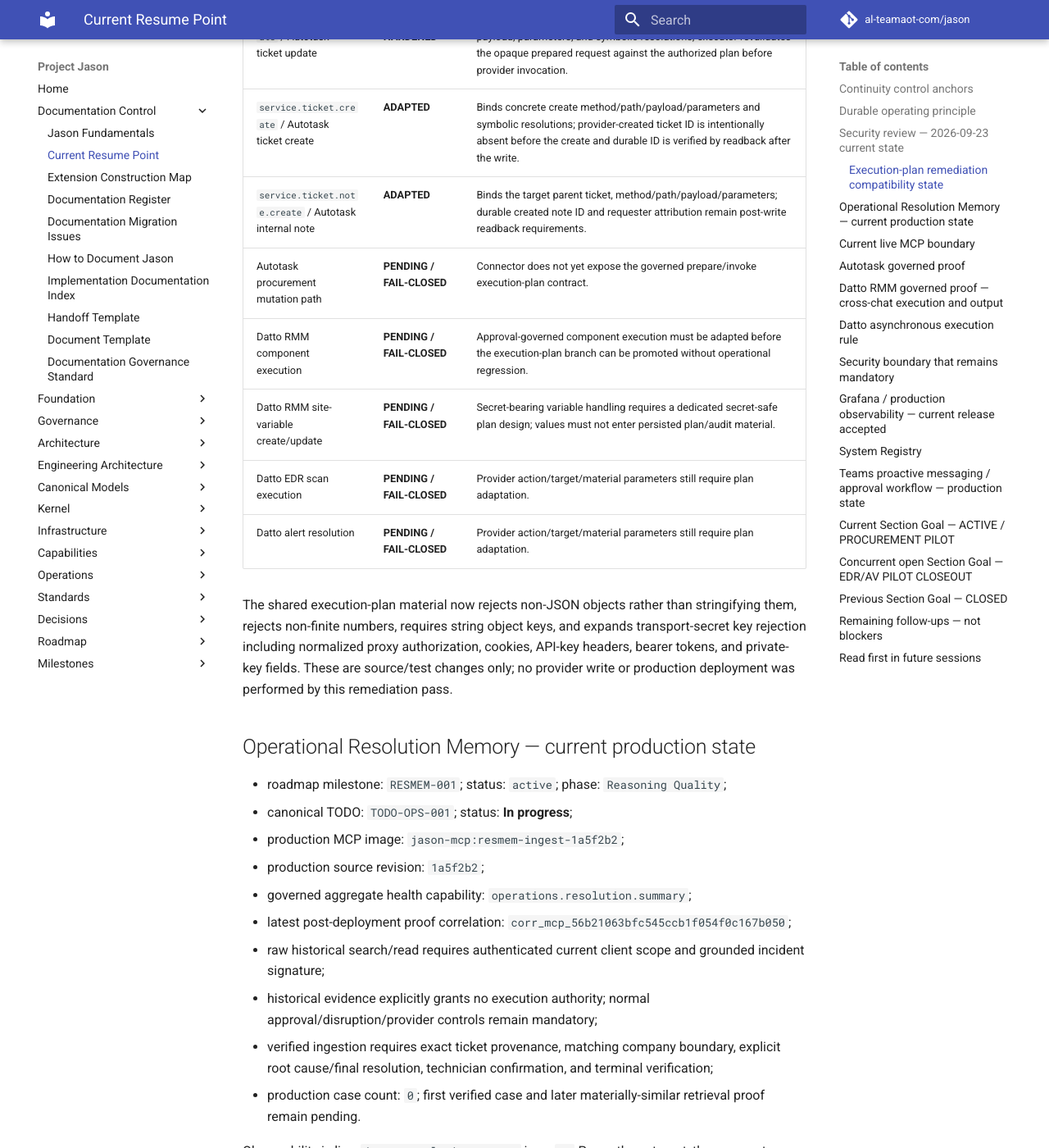
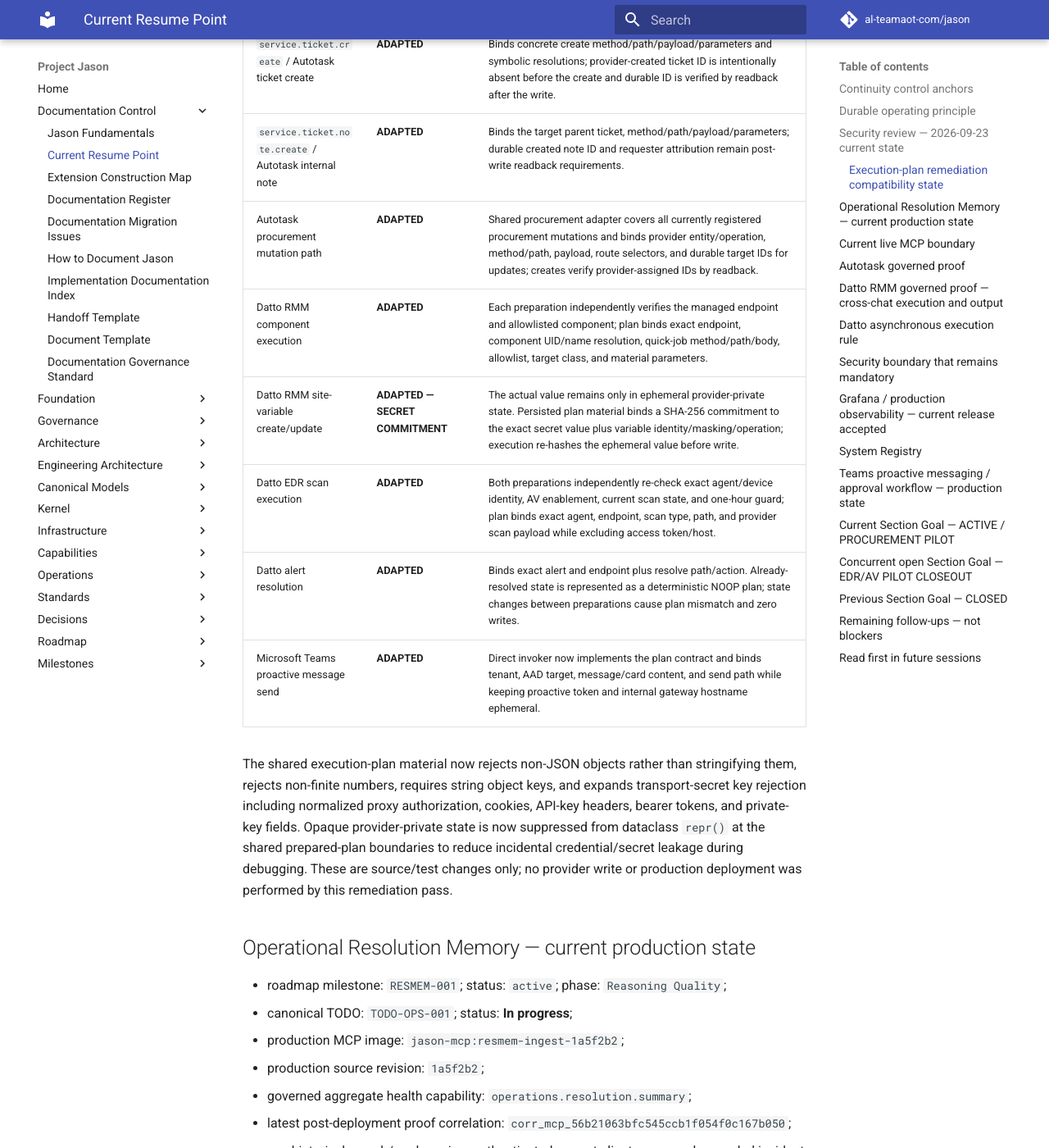
Before and after one commit to al-teamaot-com/jason, an MkDocs documentation site: the page built from docs/control/CURRENT.md, in a window 1280 px wide and 1400 px high, scrolled down 2214 px. Shown: the whole window at 82% size. Built offline with MkDocs 1.6.1 and Material for MkDocs 9.7.7, drawn with Linux system fonts in a browser that asks for light colours; comment, search, counter and statistics services are not loaded; some of the changed text lies outside the part shown.

Commit message:
Document execution plan adapter compatibility

```diff
--- a/docs/architecture/J-102-Governed-Approval-Architecture.md
+++ b/docs/architecture/J-102-Governed-Approval-Architecture.md
@@ -53,6 +53,10 @@
 The execution-plan binding deliberately excludes secret values, authentication/authorization headers, correlation IDs, dynamically discovered provider hostnames, and transport-only volatile data unless governance deliberately declares a specific value part of the authority boundary. Provider adapters may hold such transport state ephemerally, but it may not become persisted/audited plan fingerprint material.
 
 Execution-plan material is a strict deterministic JSON authority object, not an arbitrary serialization surface. Mapping keys must be strings; values must be JSON primitives/objects/arrays with finite numeric values. Unsupported runtime objects are rejected rather than converted to strings. Provider adapters should expose only explicitly material authority fields. Credential, cookie, authorization, API-key, bearer-token, private-key, session, and equivalent transport-secret material must remain only in ephemeral provider-private prepared state and must never be copied into persisted plan/audit fields.
+
+When an exact provider mutation contains a secret-bearing field that is itself authority-relevant, Jason binds the value through a deterministic one-way commitment rather than persisting the secret. The adapter stores the exact secret only in ephemeral provider-private prepared state, places a cryptographic digest (currently SHA-256 where implemented) in the authorized plan, and re-computes/requires the same digest immediately before invocation. This exception is for secret-bearing material only; ordinary mutation fields remain bound by their exact normalized provider values.
+
+Provider-private opaque prepared state must not be included in normal object representations, audit payloads, fingerprints, or persistence. Shared prepared-plan containers suppress opaque state from `repr()` as defense in depth; adapters remain responsible for not logging their own secret-bearing private state.
 
 ### Prepare, bind, independently re-prepare, verify
 
@@ -152,6 +156,6 @@
 
 The backend approval architecture and approval replay/idempotency protection are implemented. The approval-replay production acceptance on 2026-09-23 proved one provider write for one approved `service.ticket.note.create` action and deduplication of the identical replay. The durable chronological evidence is recorded in `docs/sessions/2026-09-23.md`.
 
-The execution-plan binding described above was implemented at commit `56b0e91fe376fb270ac521c5c1754bfa12aafdb5` with a focused 49/49 security suite. Follow-on isolated remediation on `fix/security-remediation-20260923` hardens deterministic secret-safe plan serialization and explicit provider method/path/target revalidation, and adapts Autotask ticket create plus internal-note create in addition to ticket update; the focused regression set is 36/36 PASS. Autotask procurement, Datto RMM component execution, Datto RMM site-variable mutation, Datto EDR scan execution, and Datto alert resolution remain unadapted and therefore intentionally fail closed under approval-bound execution-plan enforcement. The control was **not yet deployed to production** at the 2026-09-23 rollout safety check. Production remained on the approval-replay deployment revision `5f89f3af82081e75e97d66e523222e5564648163`; the planned XYZ acceptance mutation was therefore correctly stopped before approval/provider invocation. This remains pending complete mutation-adapter compatibility, production deployment, and bounded live acceptance, not a claim of production verification.
+The execution-plan binding described above began at commit `56b0e91fe376fb270ac521c5c1754bfa12aafdb5`. Follow-on remediation on `fix/security-remediation-20260923` hardened deterministic secret-safe plan serialization and Autotask method/path/target revalidation at `0ed6911`, then adapted the remaining identified approval-governed action surface at `e41e572`: Autotask procurement, Datto RMM component execution, Datto RMM site-variable create/update, Datto EDR scan execution, Datto alert resolution, and Microsoft Teams proactive message send. Site-variable secret values are authority-bound through SHA-256 commitments without entering persisted plan/audit material. Shared opaque prepared state is excluded from normal `repr()`. The combined focused regression set is **141/141 PASS**. The control is still **not deployed or production-accepted**; the last verified production security boundary remains the approval-replay deployment revision `5f89f3af82081e75e97d66e523222e5564648163`. Production deployment, clean-build/rollback proof, and bounded XYZ live acceptance remain pending and must not be represented as completed.
 
 Live Microsoft/Teams approval-channel validation also remains an independent operational task and requires the Jason host, OpenBao-backed credential binding, Microsoft application configuration, organization-specific Team/channel targets, and a controlled end-to-end test approval.
--- a/docs/control/CURRENT.md
+++ b/docs/control/CURRENT.md
@@ -1,7 +1,7 @@
 # Project Jason — Current Resume Point
 
 **Updated:** 2026-09-23
-**Status:** The 2026-09-23 security review confirmed client-isolation and misleading-content fail-closed behavior, discovered and production-fixed an approval replay/idempotency defect, and then confirmed a separate post-approval-normalization architectural gap. Dual intent/execution-plan binding was implemented at `56b0e91fe376fb270ac521c5c1754bfa12aafdb5`; follow-on remediation is in isolated branch `fix/security-remediation-20260923` based on `92bd3b0ccdda435840737a7d542893915f8bef07`. The remediation hardens secret-safe deterministic plan material and exact Autotask method/path/target validation, and adds the execution-plan contract to Autotask ticket create and internal-note create. Focused regression state is 36/36 PASS. The control is still not deployed/production-accepted, and remaining active mutation adapters must be converted before rollout.
+**Status:** The 2026-09-23 approval/execution-plan remediation is source-complete for the currently activated approval-governed action surface. Core binding began at `56b0e91fe376fb270ac521c5c1754bfa12aafdb5`; hardening and Autotask create/note adaptation were checkpointed at `0ed6911`, and all remaining identified action adapters plus Teams message send were adapted at `e41e572`. The combined focused regression set is 141/141 PASS. No production deployment or provider mutation has occurred from this remediation branch; production acceptance remains pending.
 **Canonical purpose:** Human-readable resume point. Volatile production facts still require fresh runtime evidence before consequential change.
 
 ## Continuity control anchors
@@ -9,7 +9,7 @@
 - **Extension construction control:** `docs/control/EXTENSION-CONSTRUCTION-MAP.md`
 - **Last durable success:** preserved in the governed production proof and observability sections below.
 - **Production/runtime boundary:** use the recorded boundary below only as durable history; verify volatile production facts before consequential change.
-- **Next safe actions:** treat `TODO-SEC-006` as the immediate security workstream: build/deploy the execution-plan binding cleanly from authoritative Git without a provider mutation, independently verify production revision and rollback, inventory mutation adapters, then perform the separately approved bounded XYZ acceptance on `T20211001.0014`.
+- **Next safe actions:** treat `TODO-SEC-006` as the immediate security workstream: finish shared-framework hardening/regression review, produce a clean reproducible build from the authoritative remediation branch, verify production revision and rollback without a provider mutation, then perform the separately approved bounded XYZ acceptance on `T20211001.0014`.
 
 ## Durable operating principle
 
@@ -28,7 +28,7 @@
 - approval replay/idempotency: **confirmed defect then production-fixed**; original duplicate notes `30506555` and `30506556`; post-fix test created only note `30506631`; replay result `deduplicated`;
 - canonical approval argument binding: **PASS** at the Central Orchestrator canonical-request boundary; changed arguments are rejected with zero provider invocation;
 - post-approval normalization/provider binding: **architectural gap confirmed** before remediation; unchanged semantic intent could resolve to different concrete Autotask mutations;
-- dual intent/execution-plan binding: **isolated implementation PASS**, commit `56b0e91fe376fb270ac521c5c1754bfa12aafdb5`, focused suite 49/49;
+- dual intent/execution-plan binding: **source remediation PASS**, core commit `56b0e91fe376fb270ac521c5c1754bfa12aafdb5`, adapter-hardening commits `0ed6911` and `e41e572`, combined focused suite 141/141;
 - production execution-plan acceptance: **PENDING**; the safety check found production still on approval-replay revision `5f89f3af82081e75e97d66e523222e5564648163`, so no approval/provider mutation was attempted; ticket baseline remained status `5 / Complete`, queue `29682833`, priority `2`; final read-only correlation `corr_mcp_7488bdcb101643548a15e6283a3f4155`; and
 - deployment reproducibility: **OPEN** because the earlier replay-fix rollout encountered Docker overlay-chain problems; preferred end state is a clean authoritative-Git build plus verified rollback.
 
@@ -43,13 +43,14 @@
 | `service.ticket.update` / Autotask ticket update | **ADAPTED + HARDENED** | Binds provider capability, method, target ticket, normalized path, payload, parameters, and symbolic resolutions; executor revalidates the opaque prepared request against the authorized plan before provider invocation. |
 | `service.ticket.create` / Autotask ticket create | **ADAPTED** | Binds concrete create method/path/payload/parameters and symbolic resolutions; provider-created ticket ID is intentionally absent before the create and durable ID is verified by readback after the write. |
 | `service.ticket.note.create` / Autotask internal note | **ADAPTED** | Binds the target parent ticket, method/path/payload/parameters; durable created note ID and requester attribution remain post-write readback requirements. |
-| Autotask procurement mutation path | **PENDING / FAIL-CLOSED** | Connector does not yet expose the governed prepare/invoke execution-plan contract. |
-| Datto RMM component execution | **PENDING / FAIL-CLOSED** | Approval-governed component execution must be adapted before the execution-plan branch can be promoted without operational regression. |
-| Datto RMM site-variable create/update | **PENDING / FAIL-CLOSED** | Secret-bearing variable handling requires a dedicated secret-safe plan design; values must not enter persisted plan/audit material. |
-| Datto EDR scan execution | **PENDING / FAIL-CLOSED** | Provider action/target/material parameters still require plan adaptation. |
-| Datto alert resolution | **PENDING / FAIL-CLOSED** | Provider action/target/material parameters still require plan adaptation. |
+| Autotask procurement mutation path | **ADAPTED** | Shared procurement adapter covers all currently registered procurement mutations and binds provider entity/operation, method/path, payload, route selectors, and durable target IDs for updates; creates verify provider-assigned IDs by readback. |
+| Datto RMM component execution | **ADAPTED** | Each preparation independently verifies the managed endpoint and allowlisted component; plan binds exact endpoint, component UID/name resolution, quick-job method/path/body, allowlist, target class, and material parameters. |
+| Datto RMM site-variable create/update | **ADAPTED — SECRET COMMITMENT** | The actual value remains only in ephemeral provider-private state. Persisted plan material binds a SHA-256 commitment to the exact secret value plus variable identity/masking/operation; execution re-hashes the ephemeral value before write. |
+| Datto EDR scan execution | **ADAPTED** | Both preparations independently re-check exact agent/device identity, AV enablement, current scan state, and one-hour guard; plan binds exact agent, endpoint, scan type, path, and provider scan payload while excluding access token/host. |
+| Datto alert resolution | **ADAPTED** | Binds exact alert and endpoint plus resolve path/action. Already-resolved state is represented as a deterministic NOOP plan; state changes between preparations cause plan mismatch and zero writes. |
+| Microsoft Teams proactive message send | **ADAPTED** | Direct invoker now implements the plan contract and binds tenant, AAD target, message/card content, and send path while keeping proactive token and internal gateway hostname ephemeral. |
 
-The shared execution-plan material now rejects non-JSON objects rather than stringifying them, rejects non-finite numbers, requires string object keys, and expands transport-secret key rejection including normalized proxy authorization, cookies, API-key headers, bearer tokens, and private-key fields. These are source/test changes only; no provider write or production deployment was performed by this remediation pass.
+The shared execution-plan material now rejects non-JSON objects rather than stringifying them, rejects non-finite numbers, requires string object keys, and expands transport-secret key rejection including normalized proxy authorization, cookies, API-key headers, bearer tokens, and private-key fields. Opaque provider-private state is now suppressed from dataclass `repr()` at the shared prepared-plan boundaries to reduce incidental credential/secret leakage during debugging. These are source/test changes only; no provider write or production deployment was performed by this remediation pass.
 
 ## Operational Resolution Memory — current production state
 
--- a/docs/roadmaps/Project-Jason-TODO-and-Future-Ideas.md
+++ b/docs/roadmaps/Project-Jason-TODO-and-Future-Ideas.md
@@ -1017,20 +1017,18 @@
 ### TODO-SEC-006 — Complete approval/execution-plan security rollout
 
 - **Priority:** P0 — high priority
-- **Status:** In progress — isolated implementation complete; production deployment and live acceptance pending
+- **Status:** In progress — source adapter compatibility complete; shared-framework review, production deployment, and live acceptance pending
 - **Risk level:** Critical
 - **Idea:** Complete production rollout of the dual-binding approval security model so every approval-governed mutation binds both the canonical semantic intent and the concrete provider execution plan after provider selection, symbolic resolution, normalization, defaulting, and exact target resolution.
 - **Why it matters:** The 2026-09-23 security review proved two distinct issues: approval replay could create duplicate provider writes, and an unchanged approved semantic action could normalize into a materially different concrete provider mutation. Replay/idempotency is now production-fixed; execution-plan binding is source-implemented and isolated-test proven but not yet production-accepted.
-- **Confirmed evidence:** Approval replay originally created duplicate Autotask notes `30506555` and `30506556`. After the replay fix, controlled production replay created only note `30506631`; the replay was `deduplicated` and did not invoke the provider again. The execution-plan implementation is commit `56b0e91fe376fb270ac521c5c1754bfa12aafdb5` on branch `fix/execution-plan-binding-20260923`; focused isolated security suite is 49/49 PASS. Chronological record: `docs/sessions/2026-09-23.md`.
+- **Confirmed evidence:** Approval replay originally created duplicate Autotask notes `30506555` and `30506556`. After the replay fix, controlled production replay created only note `30506631`; the replay was `deduplicated` and did not invoke the provider again. Core execution-plan binding is `56b0e91fe376fb270ac521c5c1754bfa12aafdb5`; follow-on remediation on `fix/security-remediation-20260923` is checkpointed at `0ed6911` and `e41e572`. The currently identified approval-governed action surface is adapted at source level, including Autotask ticket/create/note/procurement, Datto RMM component execution/site variables/alert resolution, Datto EDR scan execution, and Teams proactive send. Combined focused regression: 141/141 PASS. Chronological record: `docs/sessions/2026-09-23.md`.
 - **Current production boundary:** At the rollout safety check, production still reported source revision `5f89f3af82081e75e97d66e523222e5564648163` with deployment purpose `approval-replay-idempotency-fix`. The planned XYZ mutation was correctly stopped before approval/provider invocation. Production execution-plan acceptance is therefore pending, not failed.
 - **High-priority work, in order:**
-  1. **Deploy execution-plan binding to production.** Deploy authoritative Git commit `56b0e91fe376fb270ac521c5c1754bfa12aafdb5`; preserve the current `5f89f3a` production deployment as rollback; prefer a clean reproducible image built directly from authoritative Git; verify the live production revision after deployment; perform no provider mutation during deployment verification.
-  2. **Complete bounded XYZ live acceptance.** Only after successful deployment, use `XYZ Test Company` ticket `T20211001.0014` / internal ticket ID `29860`; perform one harmless reversible `service.ticket.update`; verify intent fingerprint, execution-plan fingerprint, selected provider, exact target, normalized payload, symbolic-resolution evidence, prepare/re-prepare fingerprint stability, exactly one provider write, no execution-plan mismatch, and post-write provider state/readback matching the authorized execution plan.
-  3. **Inventory every approval-governed mutation adapter.** Classify each adapter as `adapted`, `blocked/fail-closed`, or `pending implementation`; ensure no mutation provider can silently bypass the central execution-plan boundary.
-  4. **Add execution-plan adapters for remaining mutation providers.** Implement provider-neutral plan adapters where required; do not weaken fail-closed behavior merely to keep a legacy action working.
-  5. **Bind provider identity consistently.** Require `selected_provider_id` and provider operation/capability in concrete mutation authorization. Preserve legitimate same-client diagnostic device/resource flexibility; do not confuse that flexibility with provider substitution authority.
-  6. **Add execution-plan verification to CI/security regression testing.** Required cases: changed provider, changed target, changed normalized payload, changed symbolic mapping, exact successful retry/deduplication, secrets excluded, volatile provider hostname excluded, and zero invoker calls on every denied case.
-  7. **Clean deployment/rebuild verification.** Resolve the Docker overlay-chain issue; prove a clean build from authoritative Git reproduces both replay/idempotency and execution-plan behavior; preserve and verify rollback.
+  1. **Finish shared-framework review.** Preserve the now-complete source adapter compatibility; complete remaining cross-cutting review such as total execution deadline budgeting and recovery/indeterminate-outcome behavior without introducing a legacy bypass.
+  2. **Add/retain execution-plan verification in CI/security regression testing.** Required cases include changed provider, target, normalized payload, symbolic mapping, operation/path, secret commitment, exact successful retry/deduplication, secrets/volatile hostnames excluded, and zero provider writes on every denied case.
+  3. **Clean deployment/rebuild verification.** Resolve the Docker overlay-chain issue; prove a clean build from authoritative remediation Git reproduces replay/idempotency and execution-plan behavior; preserve and verify the current production rollback.
+  4. **Deploy the verified remediation revision to production.** Verify the exact live revision/image after deployment with no provider mutation.
+  5. **Complete bounded XYZ live acceptance.** Only after successful deployment, use `XYZ Test Company` ticket `T20211001.0014` / internal ticket ID `29860`; perform one harmless reversible `service.ticket.update`; verify intent fingerprint, execution-plan fingerprint, selected provider, exact target, normalized payload, symbolic-resolution evidence, prepare/re-prepare fingerprint stability, exactly one provider write, no execution-plan mismatch, and post-write provider state/readback matching the authorized execution plan.
 - **Acceptance condition:** Production is on a clean/verified expected revision; all approval-governed mutation adapters are explicitly classified; adapted providers pass the execution-plan regression contract; blocked adapters fail closed; the bounded XYZ live test records exactly one provider write and matching provider readback; rollback remains proven.
 - **Decision owner:** Jason Governance Authority / AOT Owner
 - **Review trigger:** Immediate; this is the next security-hardening production workstream.
--- a/docs/sessions/2026-09-23.md
+++ b/docs/sessions/2026-09-23.md
@@ -316,3 +316,27 @@
 - Datto alert resolution.
 
 These paths remain intentionally fail-closed under the new approval execution-plan boundary. No legacy bypass is to be introduced. No production deployment, production configuration change, approval consumption, or provider write was performed during this remediation work.
+
+## 11. Remaining approval-governed action adapters — SOURCE REMEDIATION COMPLETE
+
+The follow-on remediation continued after checkpoint `0ed6911` and converted every additional approval-governed action surface identified by a fresh runtime inventory. Code/test checkpoint: `e41e572` (`Adapt remaining governed actions to execution plans`).
+
+Adapted paths:
+
+- Autotask procurement: all currently registered product/vendor/service/service-bundle/purchase-order/purchase-order-item/receiving/ticket-charge mutation capabilities share one governed plan adapter; updates bind durable target IDs, creates bind exact provider requests and verify provider-assigned IDs by readback.
+- Datto RMM component execution: independent preparation verifies endpoint activity and allowlisted component; plan binds endpoint, component UID/name resolution, quick-job method/path/body, allowlist, target class, and material parameters.
+- Datto RMM site-variable create/update: the real variable value remains only in ephemeral provider-private state; persisted plan material contains a SHA-256 commitment to the exact value and execution re-hashes before write.
+- Datto EDR AV scan: independent preparation verifies exact agent/device binding, AV license/enablement, not-in-progress state, and one-hour guard; access token and provider hostname remain outside plan material.
+- Datto RMM alert resolution: exact alert/device binding is re-read during preparation; already-resolved state is a deterministic NOOP plan, so a state change between preparations yields a plan mismatch rather than a silent action switch.
+- Microsoft Teams proactive send: the direct invoker now exposes `prepare_execution_plan` / `invoke_execution_plan` and binds tenant, AAD target, text/card content, method, and provider-relative send path; gateway token and internal gateway hostname remain ephemeral.
+
+Additional shared hardening:
+
+- `ProviderPreparedExecution.opaque` and `PreparedExecutionPlan.opaque` are excluded from normal dataclass `repr()` output as defense in depth against incidental logging of tokens, credentials, or secret-bearing provider payloads.
+- Site-variable plan tests verify the actual secret is absent from public plan representation and tampered secret commitments fail before a write.
+- Datto component plan tests verify preparation is read-only and target tampering produces zero quick-job writes.
+- Teams plan tests verify preparation sends nothing, token/hostname are absent from plan representation, and target tampering produces zero sends.
+
+Combined focused regression across shared execution-plan/replay/invoker tests plus all adapted action paths: **141/141 PASS**.
+
+No production deployment, production configuration change, approval consumption, provider mutation, Teams send, Datto quick job, Datto alert resolution, Datto scan, site-variable write, or Autotask procurement write was performed during this source remediation. Production acceptance remains pending.
```
Also changed, not shown: docs/control/EXTENSION-CONSTRUCTION-MAP.md (+1 -1 lines).
